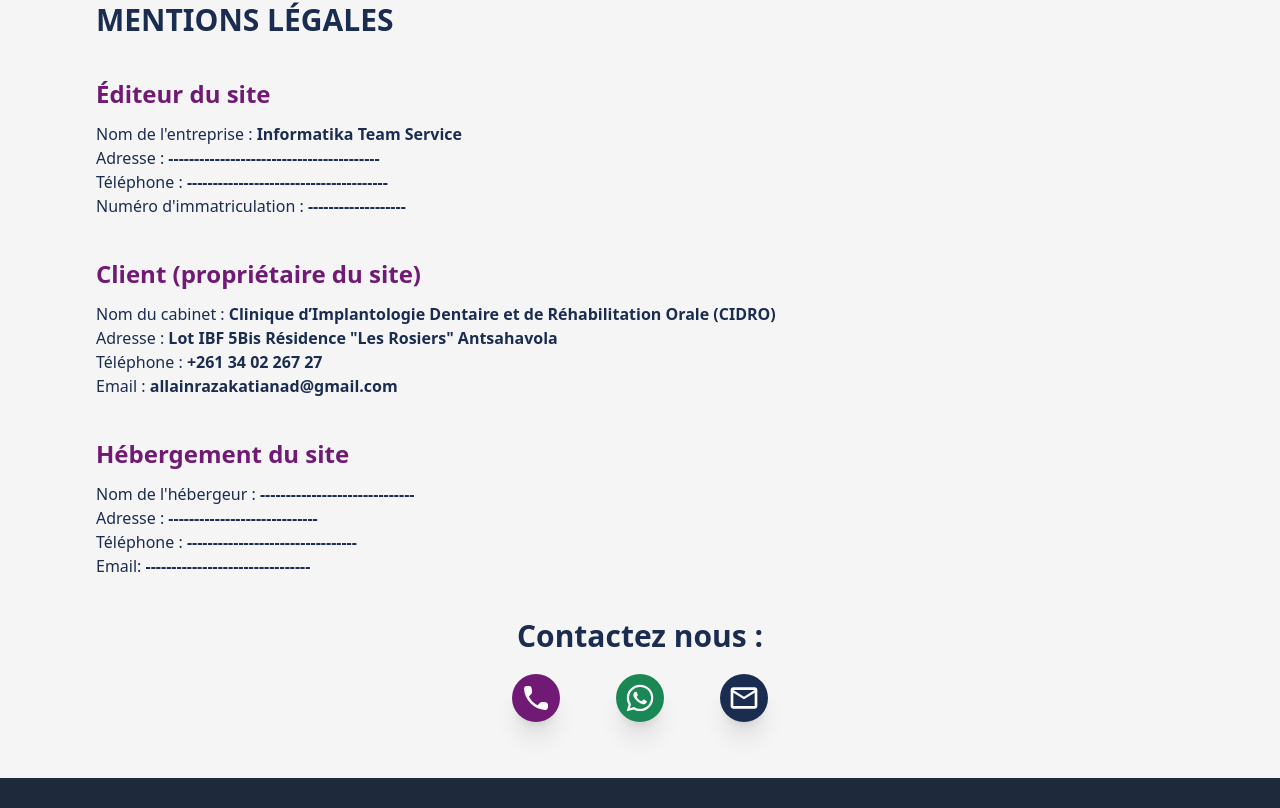
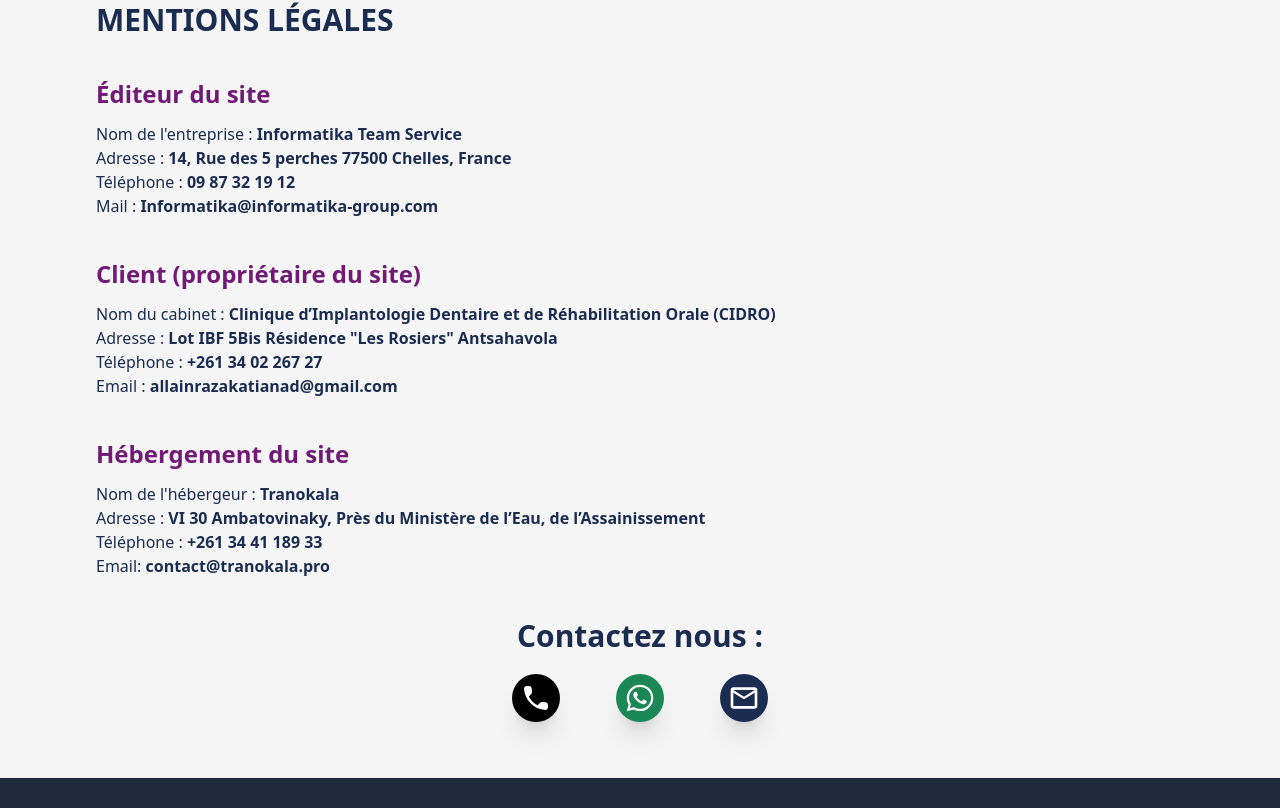
Before and after one commit to Njaka91/Cidro, a React (Vite) app: page /mentions-legales in a window 1280 px wide. Shown: the part 812-1620 px from the top of the page. Built offline with nearby package versions, Linux system fonts and the light colour scheme.

Commit message:
correction in review

```diff
--- a/src/components/AppointmentBottom.jsx
+++ b/src/components/AppointmentBottom.jsx
@@ -41,7 +41,7 @@
               delay: 0.1,
               ease: [0.17, 0.55, 0.55, 1],
             }}
-            className="flex items-center justify-center relative bg-fuchsia-900 h-12 w-12 rounded-full shadow-xl border-0 text-white font-medium group hover:bg-fuchsia-950"
+            className="flex items-center justify-center relative bg-black h-12 w-12 rounded-full shadow-xl border-0 text-white font-medium group hover:bg-black"
           >
             <span className="relative z-40 group inline-block">
               <svg
@@ -57,14 +57,14 @@
               </svg>
               <span
                 className="invisible opacity-0 -translate-y-2 text-center group-hover:visible group-hover:translate-y-0 group-hover:opacity-100
-               transition-all duration-[400ms] ease-in-out bg-fuchsia-950
+               transition-all duration-[400ms] ease-in-out bg-black
                left-1/2 transform -translate-x-1/2 -bottom-14 rounded-full p-2  absolute w-40"
               >
                 +261 34 02 267 27
               </span>
               <span
                 className="invisible opacity-0 -translate-y-2 text-center group-hover:visible group-hover:translate-y-0 group-hover:opacity-100
-       transition-all duration-[400ms] ease-in-out bg-fuchsia-950
+       transition-all duration-[400ms] ease-in-out bg-black
        left-1/2 transform -translate-x-1/2 -bottom-5 h-2 w-2 absolute rotate-45"
               />
             </span>
--- a/src/components/AppointmentSection.jsx
+++ b/src/components/AppointmentSection.jsx
@@ -140,7 +140,7 @@
             FORMULAIRE DE DEMANDE DE RENDEZ-VOUS
           </h1>
           <p className="text-white mt-6 text-center">
-            Merci de répondre à ce formuliare pour permettre au secrétariat de
+            Merci de répondre à ce formulaire pour permettre au secrétariat de
             vous
             <span className=" block pt-[10px]"> </span>
             organiser un rendez-vous
--- a/src/components/CardEquipementImage.jsx
+++ b/src/components/CardEquipementImage.jsx
@@ -15,7 +15,7 @@
         initial={{ opacity: 0 }} // Valeur initiale d'opacité
         animate={{ opacity: inView ? 1 : 0 }} // Animer l'opacité en fonction de inView
         transition={{ duration: 0.5 }} // Durée de la transition
-        className="w-60 h-60 shadow-xl overflow-hidden rounded-xl transform transition-transform hover:scale-110"
+        className="w-64 h-60 shadow-xl overflow-hidden rounded-xl transform transition-transform hover:scale-110"
       >
         <img
           src={image}
--- a/src/components/Footer.jsx
+++ b/src/components/Footer.jsx
@@ -191,7 +191,7 @@
           <img src={logo} alt="logo" className=" h-[80px] md:h-[100px]" />
         </Link>
         <span className="text-white text-sm md:text-base">
-          © Le cabinet du Dr Allain Razakatiana, All Right Reserved.
+          ©2024 CIDRO, tous droits réservés.
         </span>
         <Link to="https://www.roottimplants.fr/" target="_blank">
           <img src={roott} alt="roott-logo" className="w-36 md:w-52" />
--- a/src/components/PresidentCart.jsx
+++ b/src/components/PresidentCart.jsx
@@ -43,7 +43,7 @@
             Président fondateur de la SMIRO
           </span>
           <span className="text-[#1B2C51] text-center pb-2">
-            (Société Malagasy Implantogogie et de Réhabilitation Orale)
+            (Société Malagasy d&apos;Implantogogie et de Réhabilitation Orale)
           </span>
           <motion.div className="overflow-hidden shadow-xl">
             <motion.img
--- a/src/components/WelcomeSection.jsx
+++ b/src/components/WelcomeSection.jsx
@@ -40,8 +40,8 @@
           Nos heures d&apos;ouverture
         </span>
         <div className="flex flex-row md:gap-12 justify-center mt-4 mb-10">
-          <span>Du lundi au vendredi : 8h à 17h30</span>
-          <span>Samedi : 8h à 15h30</span>
+          <span>Du lundi au vendredi : 7h30 à 16h30</span>
+          <span>Samedi : 7h30 à 12h30</span>
         </div>
       </div>
     </div>
--- a/src/pages/LegalNotices.jsx
+++ b/src/pages/LegalNotices.jsx
@@ -14,18 +14,18 @@
           <div>
             Adresse :{" "}
             <span className="font-semibold">
-              -----------------------------------------
+              14, Rue des 5 perches 77500 Chelles, France
             </span>
           </div>
           <div>
             Téléphone :{" "}
             <span className="font-semibold">
-              ---------------------------------------
+              09 87 32 19 12
             </span>
           </div>
           <div>
-            Numéro d&apos;immatriculation :{" "}
-            <span className="font-semibold"> -------------------</span>
+            Mail :{" "}
+            <span className="font-semibold">Informatika@informatika-group.com</span>
           </div>
         </div>
       </div>
@@ -66,23 +66,23 @@
           <div>
             Nom de l&apos;hébergeur :{" "}
             <span className="font-semibold">
-              ------------------------------
+              Tranokala
             </span>
           </div>
           <div>
             Adresse :{" "}
-            <span className="font-semibold">-----------------------------</span>
+            <span className="font-semibold">VI 30 Ambatovinaky, Près du Ministère de l’Eau, de l’Assainissement</span>
           </div>
           <div>
             Téléphone :{" "}
             <span className="font-semibold">
-              ---------------------------------
+            +261 34 41 189 33
             </span>
           </div>
           <div>
             Email:{" "}
             <span className="font-semibold">
-              --------------------------------
+            contact@tranokala.pro
             </span>
           </div>
         </div>
--- a/src/pages/Ofiice.jsx
+++ b/src/pages/Ofiice.jsx
@@ -78,7 +78,7 @@
 
       <SectionPinkTitle
         img={SitrakaImg}
-        title="Laboratoire de prothése dentaire"
+        title="Laboratoire de prothèse dentaire"
         description1="Dirigé par M. Sitraka Razakatiana, gérant du DDLM reconnu pour son expertise et son savoir-faire. Spécialisé dans la fabrication de prothèses dentaires de haute qualité, le DDLM utilise des technologies de pointe pour créer des produits en 100% Zircone, un matériau reconnu pour sa durabilité, sa résistance et son esthétique naturelle."
         description2="Grâce à cette collaboration, nous sommes en mesure de proposer à nos patients des solutions prothétiques précises et adaptées, alliant confort et excellence esthétique. Le processus entièrement digitalisé du DDLM garantit une fabrication rapide et précise, assurant ainsi des résultats de qualité supérieure pour chaque patient."
         positionImg="flex-row"
--- a/src/pages/PrivacyPolicy.jsx
+++ b/src/pages/PrivacyPolicy.jsx
@@ -60,10 +60,10 @@
           suppression des données le concernant. Pour exercer ce droit, il peut
           envoyer un email à{" "}
           <Link
-            to="mailto:allain.razakatiana.mg@gmail.com"
+            to="mailto:allainrazakatianad@gmail.com"
             className="font-semibold"
           >
-            allain.razakatiana.mg@gmail.com
+            allainrazakatianad@gmail.com
           </Link>
           .
         </p>
```
